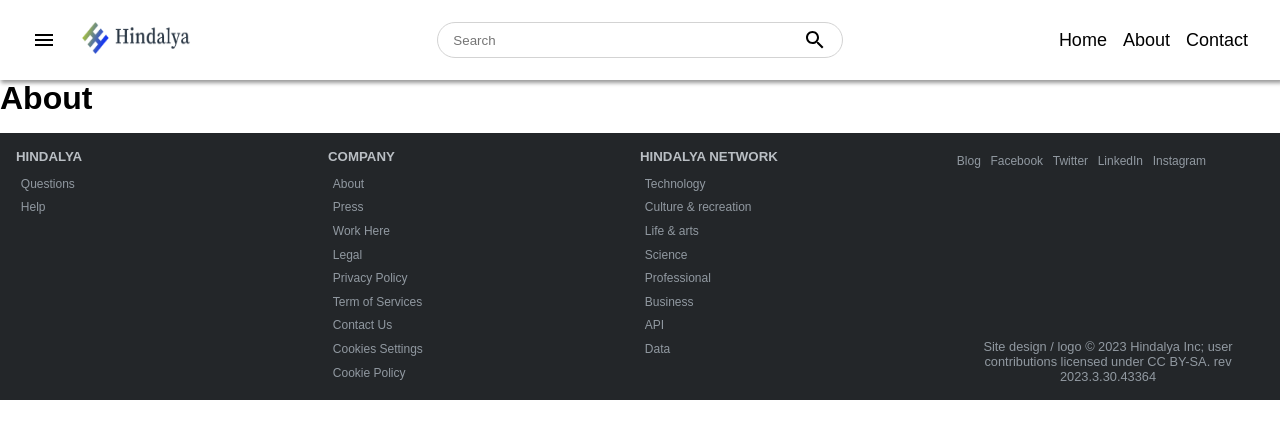
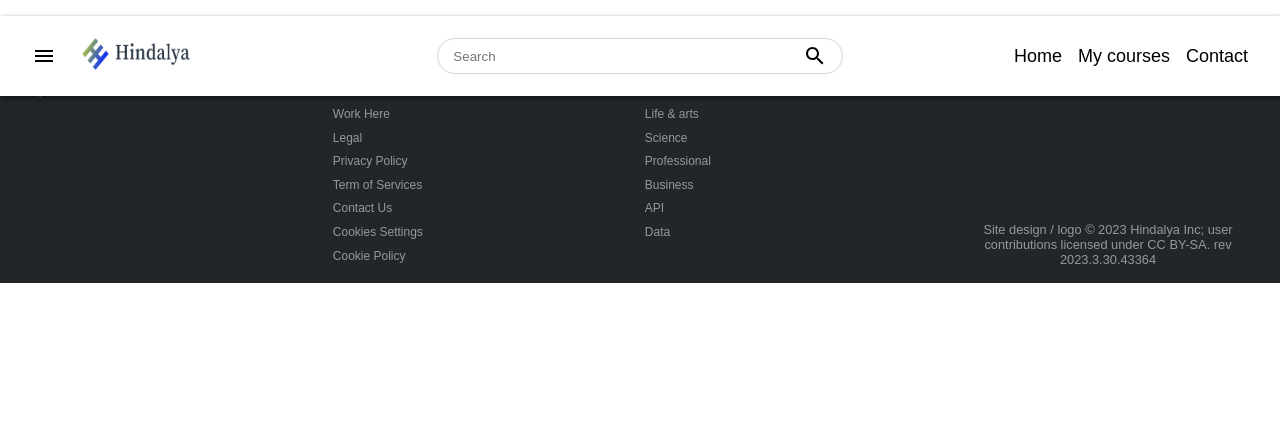
Before and after one commit to Hindalya/Hindalya, a React (Create React App) app: page /about in a window 1280 px wide. Shown: the top 438 px of the page. Built offline with nearby package versions, Linux system fonts and the light colour scheme.

Commit message:
about replacd by My Courses

```diff
--- a/src/App.js
+++ b/src/App.js
@@ -1,7 +1,7 @@
 import Home from "./pages/Home.jsx";
 import Navbar from "./components/Navbar.jsx";
 import Footer from "./components/Footer.jsx";
-import About from "./pages/About.jsx";
+import MyCources from "./pages/MyCources.jsx";
 import Contact from "./pages/Contact.jsx";
 import Projects from "./pages/Projects.jsx";
 import Blog from "./pages/Blog.jsx";
@@ -14,7 +14,7 @@ function App() {
       <Navbar/>
       <Routes>
         <Route path="/" element={<Home/>} />
-        <Route path="/about" element={<About/>} />
+        <Route path="/mycources" element={<MyCources/>} />
         <Route path="/contact" element={<Contact/>} />
         <Route path="/projects" element={<Projects/>} />
         <Route path="/blog" element={<Blog/>} />
--- a/src/components/Footer.jsx
+++ b/src/components/Footer.jsx
@@ -98,7 +98,7 @@ function Footer() {
       <Center>
       <Heading>COMPANY</Heading>
         <LinkContainer>
-          <StyledLink>About</StyledLink>
+          <StyledLink>My Cources</StyledLink>
           <StyledLink>Press</StyledLink>
           <StyledLink>Work Here</StyledLink>
           <StyledLink>Legal</StyledLink>
--- a/src/components/Navbar.jsx
+++ b/src/components/Navbar.jsx
@@ -88,7 +88,7 @@ const Navbar = () => {
 
       <Right>
       <Nav><StyledLink to="/">Home</StyledLink></Nav>
-      <Nav><StyledLink to="/about">About</StyledLink></Nav>
+      <Nav><StyledLink to="/mycourses">My courses</StyledLink></Nav>
       <Nav><StyledLink to="/contact">Contact</StyledLink></Nav>
       </Right>
     </Contener>
--- a/src/pages/About.jsx
+++ /dev/null
@@ -1,13 +0,0 @@
-import styled from "styled-components";
-const Wrapper = styled.div`
-  padding-top:5rem;
-`;
-const About = () => {
-  return (
-    <Wrapper>
-      <h1>About</h1>
-    </Wrapper>
-  )
-}
-
-export default About
--- /dev/null
+++ b/src/pages/MyCources.jsx
@@ -0,0 +1,13 @@
+import styled from "styled-components";
+const Wrapper = styled.div`
+  padding-top:5rem;
+`;
+const MyCources = () => {
+  return (
+    <Wrapper>
+      <h1>My Cources</h1>
+    </Wrapper>
+  )
+}
+
+export default MyCources
```
Also changed, not shown: 1 other file (tests, documents, lock files or other folders).
